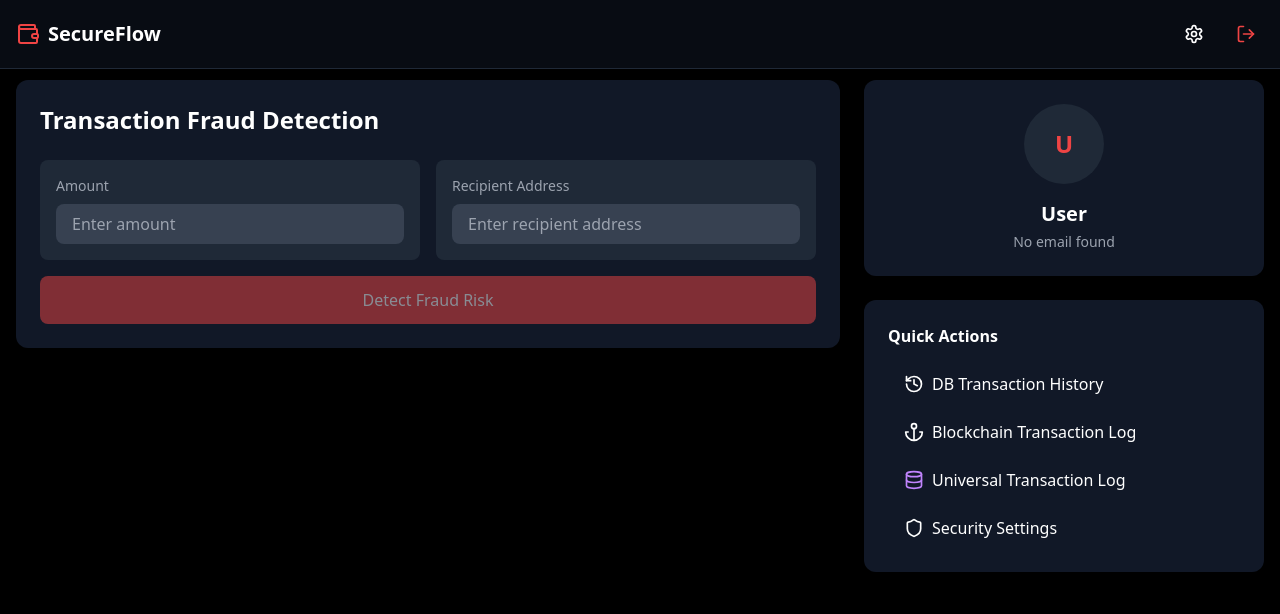
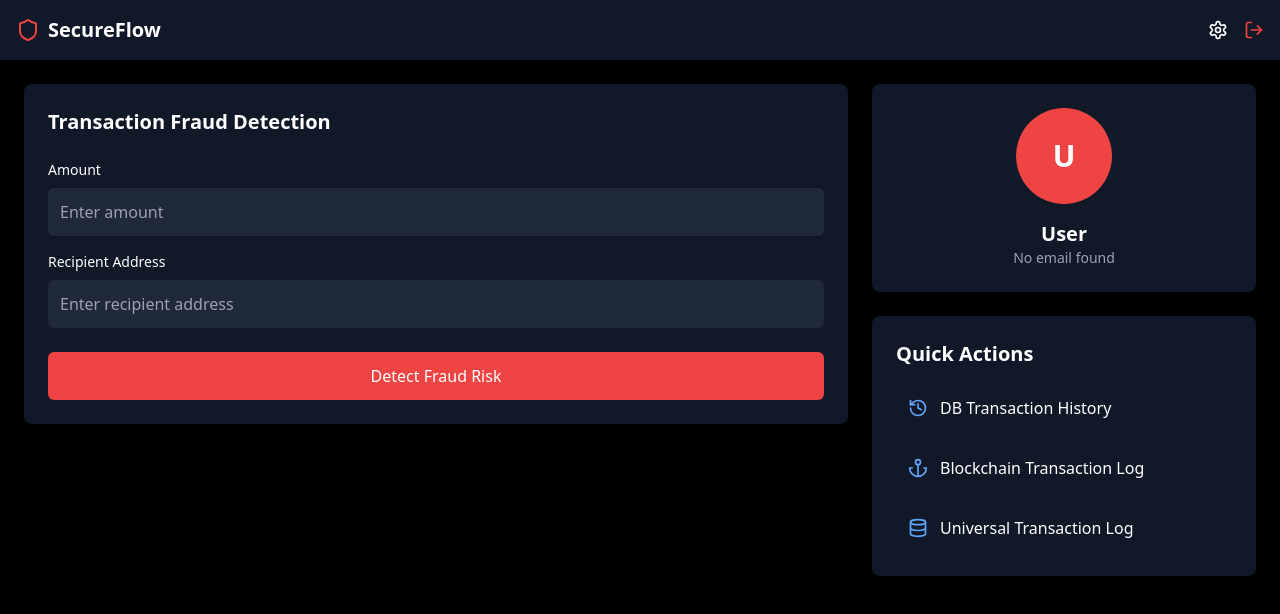
Before and after one commit to kkbot122/PBL_1, a React (Vite) app in the folder frontend/project/project/: page /dashboard in a window 1280 px wide. Shown: the top 614 px of the page. Built offline with nearby package versions, Linux system fonts and the light colour scheme.

Commit message:
done only some changes left

```diff
--- a/frontend/project/project/src/components/Dashboard/UniversalBlockchainLog.jsx
+++ b/frontend/project/project/src/components/Dashboard/UniversalBlockchainLog.jsx
@@ -70,7 +70,7 @@ const UniversalBlockchainLog = () => {
                 <ArrowLeft className="h-5 w-5 text-white" />
               </button>
               <h1 className="text-xl font-bold flex items-center">
-                <Database className="h-5 w-5 mr-2 text-purple-400"/>
+                <Database className="h-5 w-5 mr-2 text-blue-400"/>
                 Universal Transaction Log
               </h1>
             </div>
--- a/frontend/project/project/src/components/Dashboard/UserDashboard.jsx
+++ b/frontend/project/project/src/components/Dashboard/UserDashboard.jsx
@@ -1,6 +1,6 @@
 import React, { useState, useEffect } from "react";
 import { useAuth } from "../../contexts/AuthContext";
-import { useNavigate } from "react-router-dom";
+import { useNavigate, Link } from "react-router-dom";
 import { Wallet, Settings, LogOut, History, Shield, AlertTriangle, CheckCircle, Activity, Clock, TrendingUp, AlertOctagon, Save, Anchor, Database } from "lucide-react";
 import axios from "axios";
 import FraudDetectionDashboard from "./FraudDetectionDashboard";
@@ -15,6 +15,11 @@ const UserDashboard = () => {
   const [error, setError] = useState(null);
   const [saveStatus, setSaveStatus] = useState({ loading: false, error: null, success: false });
   const [blockchainStatus, setBlockchainStatus] = useState({ loading: false, error: null, success: false, txHash: null });
+
+  const handleLogout = () => {
+    signOut();
+    navigate('/'); // Redirect to home page after logout
+  };
 
   const handlePrediction = async () => {
     setLoading(true);
@@ -144,181 +149,94 @@ const UserDashboard = () => {
 
   return (
     <div className="min-h-screen bg-black text-white">
-      {/* Navbar */}
-      <nav className="border-b border-gray-800 bg-gray-900/50 backdrop-blur-lg fixed w-full z-10">
-        <div className="container mx-auto px-4 py-4 flex justify-between items-center">
+      {/* Top Navigation */}
+      <nav className="bg-gray-900 p-4 flex justify-between items-center">
         <div className="flex items-center space-x-2">
-            <Wallet className="h-6 w-6 text-red-500" />
-            <span className="text-xl font-bold text-white">SecureFlow</span>
+          <Shield className="h-6 w-6 text-red-500" />
+          <span className="text-white text-xl font-semibold">SecureFlow</span>
         </div>
         <div className="flex items-center space-x-4">
-            <button className="p-2 hover:bg-gray-800 rounded-lg">
-              <Settings className="h-5 w-5 text-white" />
+          <Link to="/settings" className="text-white hover:text-gray-300">
+            <Settings className="h-5 w-5" />
+          </Link>
+          <button onClick={handleLogout} className="text-red-500 hover:text-red-400">
+            <LogOut className="h-5 w-5" />
           </button>
-            <button onClick={signOut} className="p-2 hover:bg-gray-800 rounded-lg">
-              <LogOut className="h-5 w-5 text-red-500" />
-            </button>
-          </div>
         </div>
       </nav>
 
       {/* Main Content */}
-      <main className="pt-20 pb-8 px-4">
-        <div className="container mx-auto">
-          <div className="grid gap-6 md:grid-cols-12">
-            {/* Left Section - ML Predictor */}
-            <div className="md:col-span-8 space-y-6">
-              <div className="bg-gray-900 rounded-xl p-6">
-                <h2 className="text-2xl font-bold text-white mb-6">Transaction Fraud Detection</h2>
+      <div className="p-6 flex gap-6">
+        {/* Left Column - Fraud Detection Form */}
+        <div className="flex-1">
+          <div className="bg-gray-900 rounded-lg p-6">
+            <h2 className="text-xl font-bold mb-6">Transaction Fraud Detection</h2>
 
-                <div className="space-y-4">
-                  <div className="grid grid-cols-2 gap-4">
-                    <div className="bg-gray-800 p-4 rounded-lg">
-                      <label className="block text-sm text-gray-400 mb-2">Amount</label>
+            <div className="mb-4">
+              <label className="block text-sm mb-2">Amount</label>
               <input
-                        type="number"
+                type="text"
                 value={amount}
                 onChange={(e) => setAmount(e.target.value)}
-                        className="w-full bg-gray-700 text-white rounded-lg px-4 py-2"
                 placeholder="Enter amount"
+                className="w-full bg-gray-800 text-white p-3 rounded-md"
               />
             </div>
-                    <div className="bg-gray-800 p-4 rounded-lg">
-                      <label className="block text-sm text-gray-400 mb-2">Recipient Address</label>
+
+            <div className="mb-6">
+              <label className="block text-sm mb-2">Recipient Address</label>
               <input
                 type="text"
                 value={recipientAddress}
                 onChange={(e) => setRecipientAddress(e.target.value)}
-                        className="w-full bg-gray-700 text-white rounded-lg px-4 py-2"
                 placeholder="Enter recipient address"
+                className="w-full bg-gray-800 text-white p-3 rounded-md"
               />
-                    </div>
             </div>
 
             <button
               onClick={handlePrediction}
-                    disabled={loading || !amount || !recipientAddress}
-                    className="w-full bg-red-500 hover:bg-red-600 text-white py-3 rounded-lg transition-colors disabled:opacity-50"
+              className="w-full bg-red-500 hover:bg-red-600 text-white py-3 rounded-md transition-colors"
             >
-                    {loading ? 'Analyzing...' : 'Detect Fraud Risk'}
+              Detect Fraud Risk
             </button>
-
-                  {error && (
-                    <div className="bg-red-900/50 border border-red-500 p-4 rounded-lg flex items-start space-x-2">
-                      <AlertTriangle className="h-5 w-5 text-red-500 flex-shrink-0 mt-0.5" />
-                      <p className="text-red-200">{error}</p>
-                    </div>
-                  )}
-
-                  {prediction && (
-                    <FraudDetectionDashboard prediction={prediction} />
-                  )}
-
-                  {prediction && !prediction.savedToBlockchain && !saveStatus.success && (
-                    <div className="mt-6">
-                      <button
-                        onClick={handleSaveTransaction}
-                        disabled={saveStatus.loading || !user}
-                        className="w-full flex items-center justify-center space-x-2 bg-blue-600 hover:bg-blue-700 text-white py-3 rounded-lg transition-colors disabled:opacity-50 mb-3"
-                      >
-                        <Save className="h-5 w-5" />
-                        <span>{saveStatus.loading ? 'Saving...' : 'Save Transaction to DB History'}</span>
-                      </button>
-                      {saveStatus.error && (
-                        <p className="text-red-400 text-sm mt-2 text-center">Error: {saveStatus.error}</p>
-                      )}
-                    </div>
-                  )}
-                  {saveStatus.success && (
-                     <div className="mt-6 mb-3 bg-green-900/50 border border-green-500 p-4 rounded-lg flex items-center justify-center space-x-2">
-                       <CheckCircle className="h-5 w-5 text-green-500" />
-                       <p className="text-green-200">Transaction saved to DB successfully!</p>
-                     </div>
-                  )}
-
-                  {prediction && !prediction.savedToBlockchain && !blockchainStatus.success && (
-                    <div className="mt-2">
-                      <button
-                        onClick={handleLogToBlockchain}
-                        disabled={blockchainStatus.loading || !user || !prediction}
-                        className="w-full flex items-center justify-center space-x-2 bg-purple-600 hover:bg-purple-700 text-white py-3 rounded-lg transition-colors disabled:opacity-50"
-                      >
-                        <Anchor className="h-5 w-5" />
-                        <span>{blockchainStatus.loading ? 'Logging to Blockchain...' : 'Log Transaction On-Chain'}</span>
-                      </button>
-                      {blockchainStatus.error && (
-                        <p className="text-red-400 text-sm mt-2 text-center">Error: {blockchainStatus.error}</p>
-                      )}
-                    </div>
-                  )}
-                  {blockchainStatus.success && (
-                     <div className="mt-2 bg-green-900/50 border border-green-500 p-4 rounded-lg flex items-center justify-center space-x-2">
-                       <CheckCircle className="h-5 w-5 text-green-500" />
-                       <div>
-                         <p className="text-green-200">Transaction logged on blockchain!</p>
-                         {blockchainStatus.txHash && (
-                           <p className="text-xs text-gray-400 mt-1">Tx Hash: <span className="font-mono break-all">{blockchainStatus.txHash}</span></p>
-                         )}
-                       </div>
-                     </div>
-                  )}
-                </div>
           </div>
         </div>
 
-            {/* Right Section */}
-            <div className="md:col-span-4 space-y-6">
-              <div className="bg-gray-900 rounded-xl p-6">
-                <div className="text-center">
-                  <div className="w-20 h-20 bg-gray-800 rounded-full flex items-center justify-center mx-auto mb-4">
-                    <span className="text-2xl font-bold text-red-500">
+        {/* Right Column - User Info & Quick Actions */}
+        <div className="w-96 space-y-6">
+          {/* User Profile Card */}
+          <div className="bg-gray-900 rounded-lg p-6 text-center">
+            <div className="w-24 h-24 bg-red-500 rounded-full flex items-center justify-center text-3xl font-bold mx-auto mb-4">
               {user?.email?.[0]?.toUpperCase() || 'U'}
-                    </span>
             </div>
-                  <h2 className="font-bold text-xl text-white mb-1">{user?.user_metadata?.name || "User"}</h2>
+            <h2 className="text-xl font-bold">User</h2>
             <p className="text-gray-400 text-sm">{user?.email || "No email found"}</p>
-                </div>
           </div>
 
           {/* Quick Actions */}
-              <div className="bg-gray-900 rounded-xl p-6">
-                <h3 className="font-bold text-white mb-4">Quick Actions</h3>
-                <div className="space-y-2">
-                  <button
-                    onClick={() => navigate('/transaction-history')}
-                    className="w-full flex items-center space-x-2 px-4 py-2 rounded-lg hover:bg-gray-800 transition-colors text-white"
-                  >
-                    <History className="h-5 w-5" />
+          <div className="bg-gray-900 rounded-lg p-6">
+            <h2 className="text-xl font-bold mb-4">Quick Actions</h2>
+            <div className="space-y-3">
+              <Link to="/transaction-history" className="flex items-center p-3 hover:bg-gray-800 rounded-md">
+                <History className="h-5 w-5 mr-3 text-blue-400" />
                 <span>DB Transaction History</span>
-                  </button>
-                  <button
-                    onClick={() => navigate('/blockchain-history')}
-                    className="w-full flex items-center space-x-2 px-4 py-2 rounded-lg hover:bg-gray-800 transition-colors text-white"
-                  >
-                    <Anchor className="h-5 w-5" />
+              </Link>
+
+              <Link to="/blockchain-history" className="flex items-center p-3 hover:bg-gray-800 rounded-md">
+                <Anchor className="h-5 w-5 mr-3 text-blue-400" />
                 <span>Blockchain Transaction Log</span>
-                  </button>
-                  <button
-                    onClick={() => navigate('/universal-log')}
-                    className="w-full flex items-center space-x-2 px-4 py-2 rounded-lg hover:bg-gray-800 transition-colors text-white"
-                  >
-                    <Database className="h-5 w-5 text-purple-400" />
+              </Link>
+
+              <Link to="/universal-log" className="flex items-center p-3 hover:bg-gray-800 rounded-md">
+                <Database className="h-5 w-5 mr-3 text-blue-400" />
                 <span>Universal Transaction Log</span>
-                  </button>
-                  <button
-                    onClick={() => navigate('/security-settings')}
-                    className="w-full flex items-center space-x-2 px-4 py-2 rounded-lg hover:bg-gray-800 transition-colors text-white"
-                  >
-                    <Shield className="h-5 w-5" />
-                    <span>Security Settings</span>
-                  </button>
+              </Link>
             </div>
           </div>
         </div>
       </div>
     </div>
-      </main>
-    </div>
   );
 };
 
```
Lines whose indentation alone changed are shown as unchanged.
